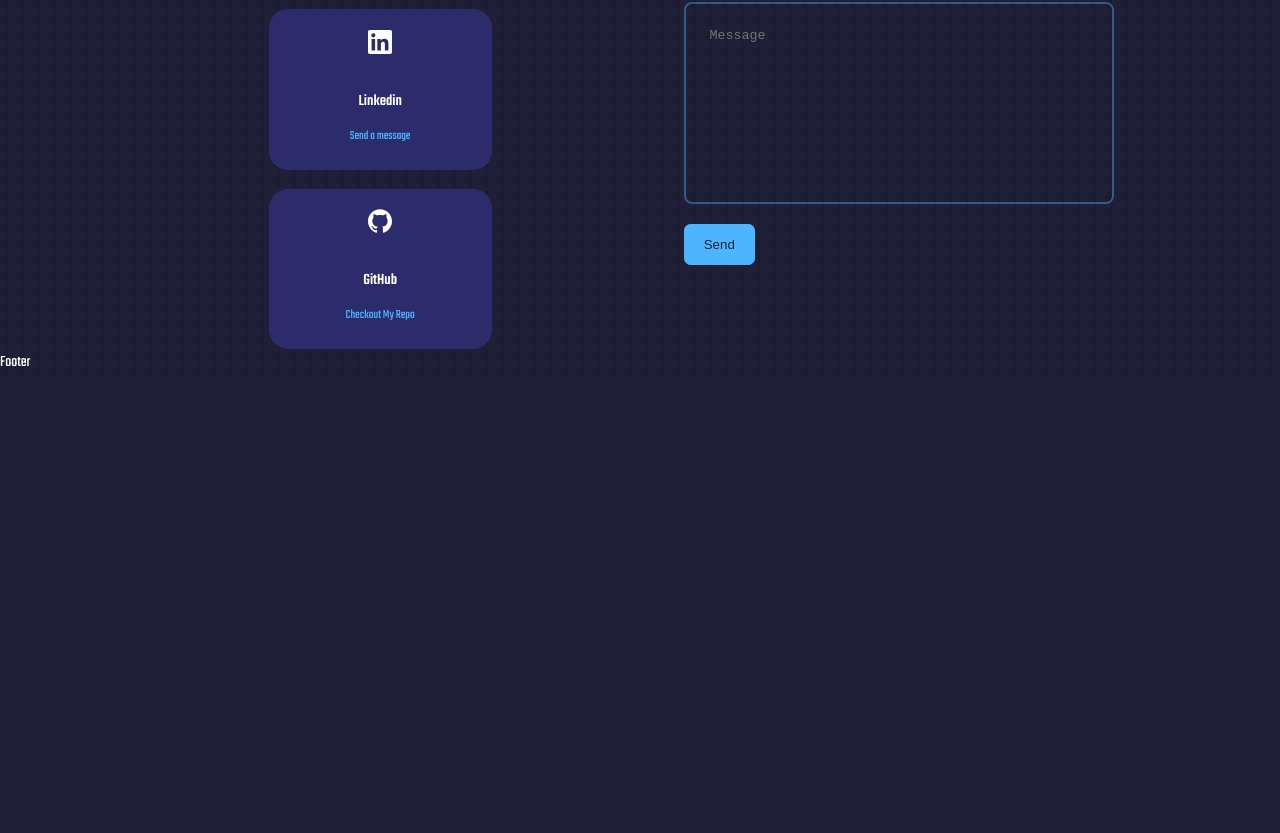
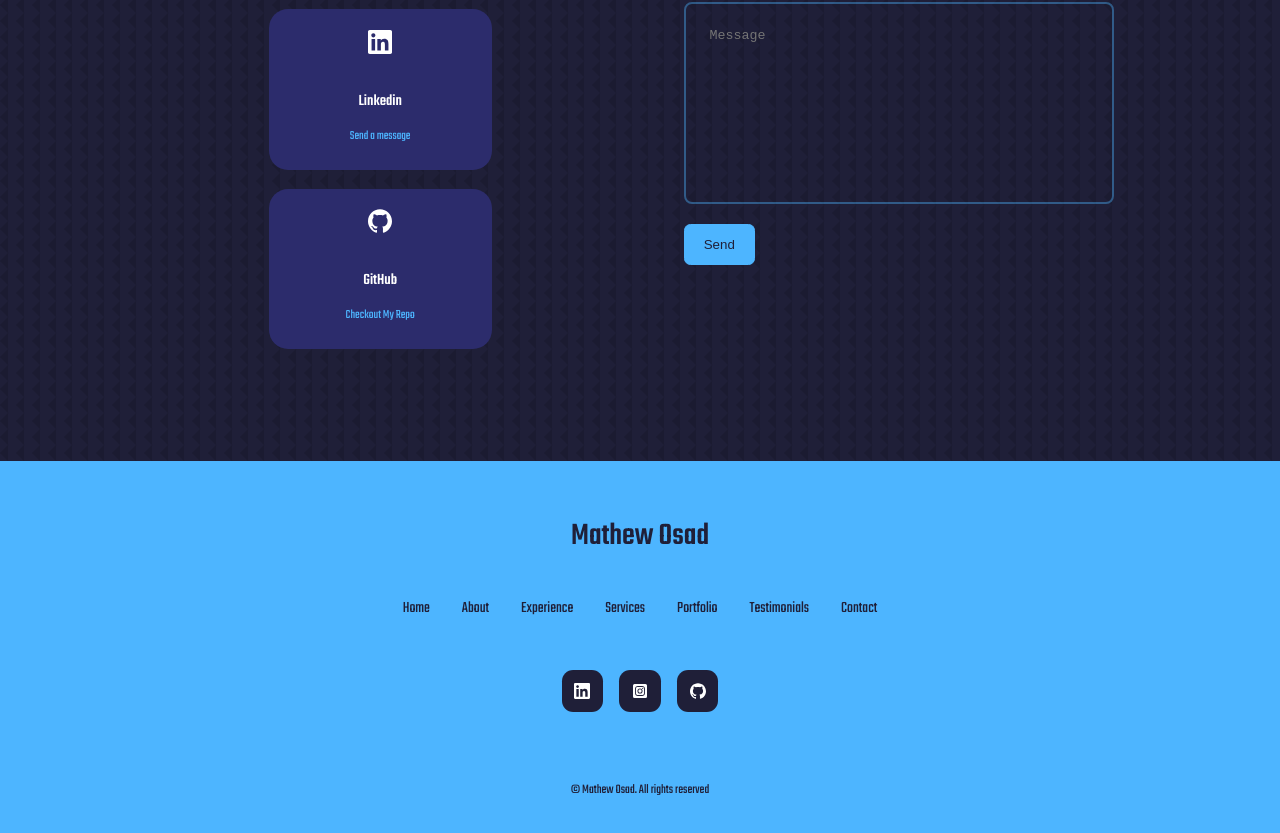
Before and after one commit to mathewosad/Mathew-Osad, a React (Create React App) app: page / in a window 1280 px wide. Shown: the part 5843-6676 px from the top of the page. Before the commit the page ends 6219 px from the top, so only its background shows below. Built offline with nearby package versions, Linux system fonts and the light colour scheme.

Commit message:
finishing up footer

```diff
--- a/src/components/footer/Footer.jsx
+++ b/src/components/footer/Footer.jsx
@@ -1,9 +1,33 @@
 import React from 'react'
 import './footer.css'
+import { SiLinkedin, SiGithub } from 'react-icons/si'
+import {FaInstagramSquare} from 'react-icons/fa'
 
 const Footer = () => {
   return (
-    <div>Footer</div>
+    <footer>
+      <a href="#" className='footer__logo'>Mathew Osad</a>
+      {/* <p>Copyright &copy; 2020</p> */}
+      <ul className='permalinks'>
+        <li><a href="#">Home</a></li>
+        <li><a href="#About">About</a></li>
+        <li><a href="#Experience">Experience</a></li>
+        <li><a href="#Services">Services</a></li>
+        <li><a href="#Portfolio">Portfolio</a></li>
+        <li><a href="#Testimonials">Testimonials</a></li>
+        <li><a href="#Contact">Contact</a></li>
+      </ul>
+
+      <div className="footer__socials">
+        <a href="https://www.linkedin.com/in/mathew-osad-b8a8b817a/" target="_blank" rel="noopener noreferrer"><SiLinkedin /></a>
+        <a href="instagram.com/matte_6lack" target="_blank" rel="noopener noreferrer"><FaInstagramSquare /></a>
+        <a href="github.com/mathewosad" target="_blank" rel="noopener noreferrer"><SiGithub /></a>
+      </div>
+
+      <div className="footer__copyright">
+        <small> &copy; Mathew Osad. All rights reserved</small>
+      </div>
+    </footer>
   )
 }
 
--- a/src/components/footer/footer.css
+++ b/src/components/footer/footer.css
@@ -0,0 +1,64 @@
+footer {
+    background: var(--color-primary);
+    padding: 3rem;
+    text-align: center;
+    margin-top: 7rem;
+}
+
+footer a {
+    color: var(--color-bg);
+}
+
+.footer__logo {
+    font-size: 2rem;
+    font-weight: 500;
+    margin-bottom: 2rem;
+    display: inline-block;
+}
+
+.permalinks {
+    display: flex;
+    flex-wrap: wrap;
+    justify-content: center;
+    gap: 2rem;
+    margin: 0 auto 3rem;
+}
+
+.footer__socials {
+    display: flex;
+    justify-content: center;
+    gap: 1rem;
+    margin-bottom: 4rem;
+}
+
+.footer__socials a {
+    background: var(--color-bg);
+    color: var(--color-white);
+    border-radius: 0.7rem;
+    padding: 0.8rem;
+    display: flex;
+    border: 1pa solid transparent;
+}
+
+.footer__socials a:hover {
+    background: transparent;
+    color: var(--color-bg);
+    border-color: var(--color-bg);
+}
+
+.footer__copyright {
+    margin-bottom: 4rem;
+    color: var(--color-bg);
+}
+
+
+/* media queries for small devices  */
+@media screen and (max-width: 600px) {
+    .permalinks {
+        flex-direction: column;
+        gap: 1.5rem;
+    }
+    .footer__socials {
+        margin-bottom: 2.6rem;
+    }
+}
```
